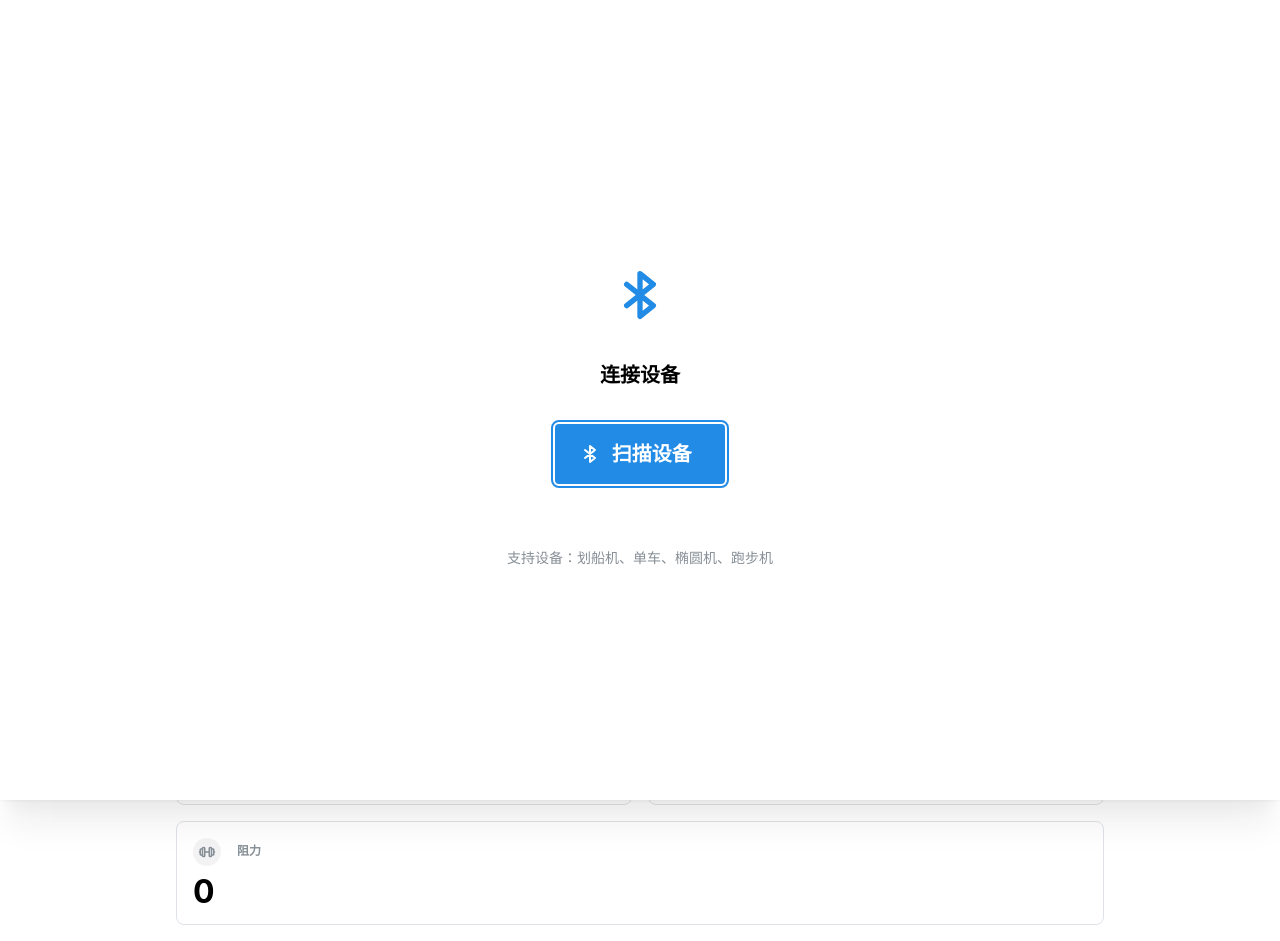
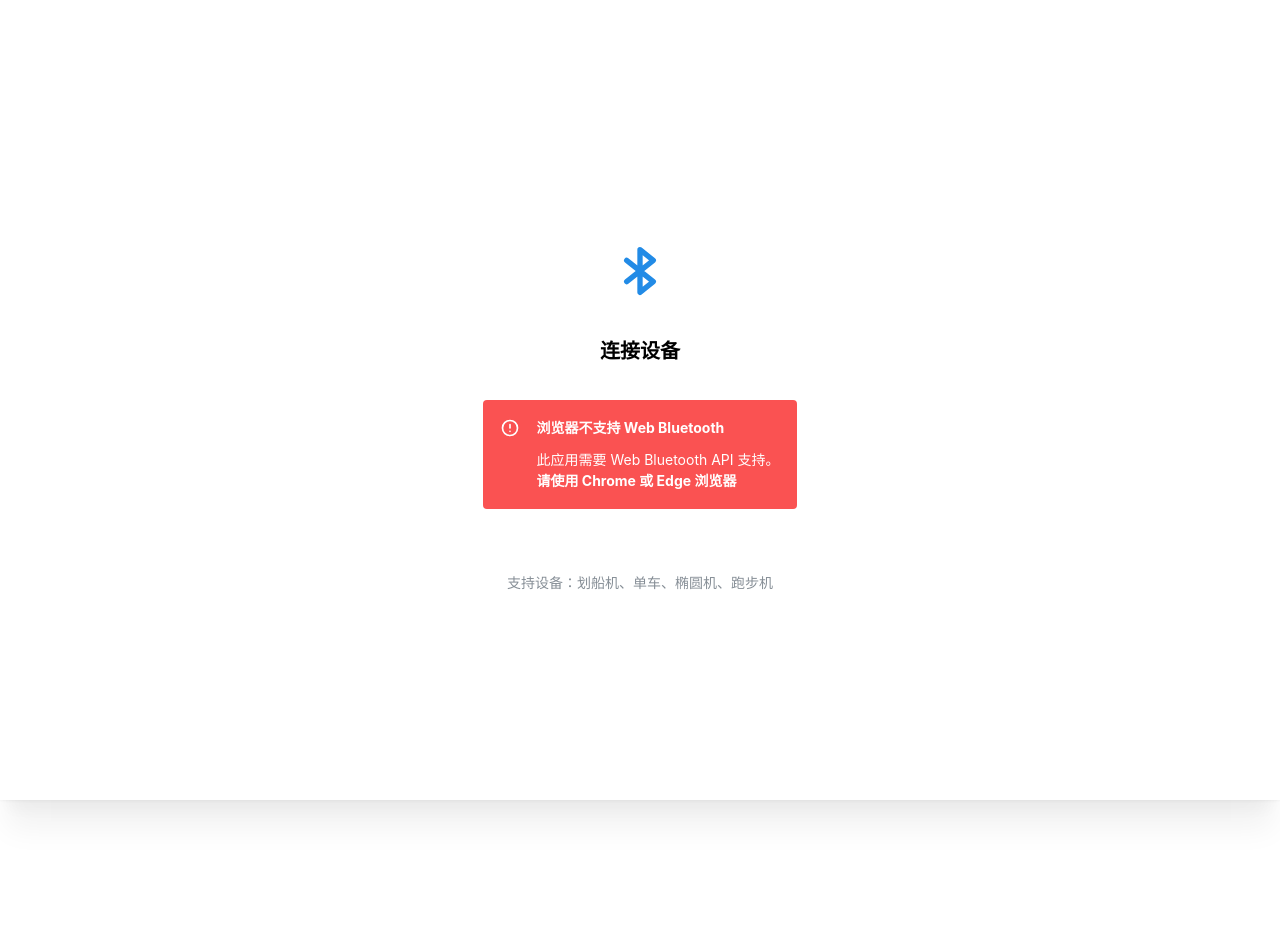
Before and after one commit to z-hhh/mobi_free2, a React (Vite) app: page / in a window 1280 px wide. After the commit the page ends 800 px from the top, so only its background shows below. Built offline with nearby package versions, Linux system fonts and the light colour scheme.

Commit message:
refactor: 将蓝牙不支持警告功能整合到连接覆盖层组件中，并移除独立的警告组件。

```diff
--- a/src/components/common/BluetoothUnsupportedAlert.tsx
+++ /dev/null
@@ -1,45 +0,0 @@
-import { Alert } from '@mantine/core';
-import { IconInfoCircle } from '@tabler/icons-react';
-
-export function BluetoothUnsupportedAlert() {
-    // Check if Web Bluetooth API is available
-    const isBluetoothSupported = typeof navigator !== 'undefined' && 'bluetooth' in navigator;
-
-    if (isBluetoothSupported) {
-        return null; // Don't show anything if supported
-    }
-
-    // Detect platform
-    const isIOS = /iPad|iPhone|iPod/.test(navigator.userAgent);
-
-    return (
-        <Alert
-            variant="filled"
-            color="red"
-            title="浏览器不支持 Web Bluetooth"
-            icon={<IconInfoCircle />}
-            style={{ margin: '1rem' }}
-        >
-            {isIOS ? (
-                <>
-                    <strong>iOS 用户：</strong>请使用 <strong>Bluefy</strong> 浏览器
-                    <br />
-                    <a
-                        href="https://apps.apple.com/app/bluefy-web-ble-browser/id1492822055"
-                        target="_blank"
-                        rel="noopener noreferrer"
-                        style={{ color: 'white', textDecoration: 'underline' }}
-                    >
-                        前往 App Store 下载 Bluefy
-                    </a>
-                </>
-            ) : (
-                <>
-                    此应用需要 Web Bluetooth API 支持。
-                    <br />
-                    <strong>请使用 Chrome 或 Edge 浏览器</strong>
-                </>
-            )}
-        </Alert>
-    );
-}
--- a/src/components/common/ConnectionOverlay.tsx
+++ b/src/components/common/ConnectionOverlay.tsx
@@ -1,9 +1,13 @@
-import { Modal, Button, Text, Stack, Loader, Group, Badge } from '@mantine/core';
+import { Modal, Button, Text, Stack, Loader, Group, Badge, Alert } from '@mantine/core';
 import { useBluetooth } from '../../hooks/useBluetooth';
-import { IconBluetooth } from '@tabler/icons-react';
+import { IconBluetooth, IconAlertCircle } from '@tabler/icons-react';
 
 export function ConnectionOverlay() {
     const { status, scan, device, error } = useBluetooth();
+
+    // Check if Web Bluetooth API is available
+    const isBluetoothSupported = typeof navigator !== 'undefined' && 'bluetooth' in navigator;
+    const isIOS = /iPad|iPhone|iPod/.test(navigator.userAgent);
 
     const isOpen = status !== 'connected';
 
@@ -24,6 +28,41 @@ export function ConnectionOverlay() {
 
                 <Text size="xl" fw={700}>连接设备</Text>
 
+                {/* Bluetooth API 不支持警告 */}
+                {!isBluetoothSupported && (
+                    <Alert
+                        variant="filled"
+                        color="red"
+                        title="浏览器不支持 Web Bluetooth"
+                        icon={<IconAlertCircle />}
+                        style={{ maxWidth: '500px' }}
+                    >
+                        {isIOS ? (
+                            <>
+                                <strong>iOS 用户：</strong>请使用 <strong>Bluefy</strong> 浏览器
+                                <br />
+                                <a
+                                    href="https://apps.apple.com/app/bluefy-web-ble-browser/id1492822055"
+                                    target="_blank"
+                                    rel="noopener noreferrer"
+                                    style={{ color: 'white', textDecoration: 'underline' }}
+                                >
+                                    前往 App Store 下载 Bluefy
+                                </a>
+                            </>
+                        ) : (
+                            <>
+                                此应用需要 Web Bluetooth API 支持。
+                                <br />
+                                <strong>请使用 Chrome 或 Edge 浏览器</strong>
+                            </>
+                        )}
+                    </Alert>
+                )}
+
+                {/* 仅在支持蓝牙时显示连接按钮和状态 */}
+                {isBluetoothSupported && (
+                    <>
                         {status === 'disconnected' && (
                             <Button size="xl" onClick={scan} leftSection={<IconBluetooth />}>
                                 扫描设备
@@ -44,6 +83,8 @@ export function ConnectionOverlay() {
                                 <Button onClick={scan} variant="outline" color="red">重试</Button>
                             </Stack>
                         )}
+                    </>
+                )}
 
                 <Text size="sm" c="dimmed" mt="xl">
                     支持设备：划船机、单车、椭圆机、跑步机
--- a/src/layout/AppLayout.tsx
+++ b/src/layout/AppLayout.tsx
@@ -11,7 +11,6 @@ import { HistoryView } from '../components/history/HistoryView';
 import { SettingsModal } from '../components/settings/SettingsModal';
 import { DebugDrawer } from '../components/debug/DebugDrawer';
 import { ConnectionOverlay } from '../components/common/ConnectionOverlay';
-import { BluetoothUnsupportedAlert } from '../components/common/BluetoothUnsupportedAlert';
 
 import { useBluetooth } from '../hooks/useBluetooth';
 import { bluetoothManager } from '../services/bluetooth/BluetoothManager';
@@ -94,7 +93,6 @@ export function AppLayout() {
             </AppShell.Header>
 
             <AppShell.Main>
-                <BluetoothUnsupportedAlert />
                 {view === 'dashboard' && <Dashboard />}
                 {view === 'history' && <HistoryView />}
             </AppShell.Main>
```
Lines whose indentation alone changed are shown as unchanged.
